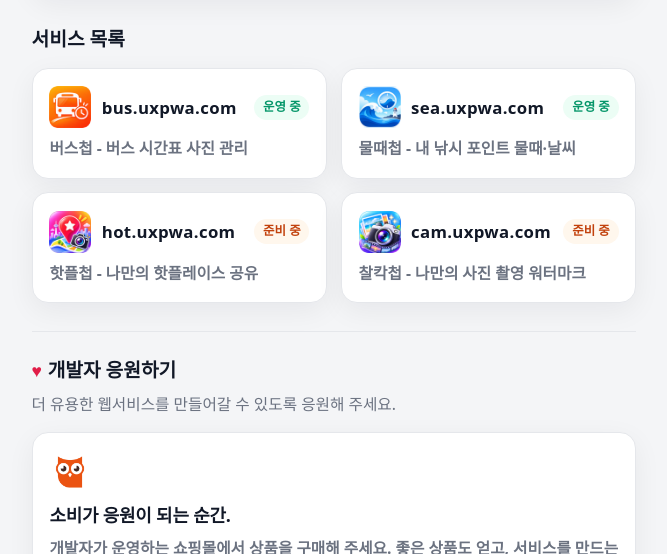
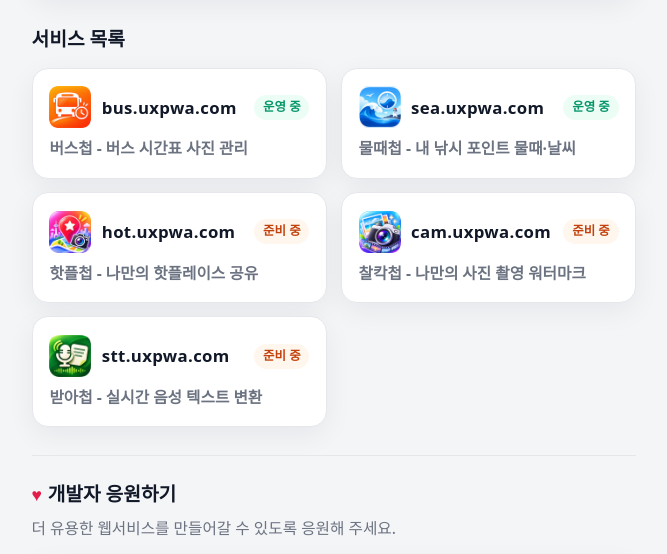
Before and after one commit to ryu11kr/home, a website with bundled scripts: page index.html in a window 1280 px wide. Shown: the part 246-800 px from the top of the page, without its empty margins (306-973 px from the left). Built offline with nearby package versions, Linux system fonts and the light colour scheme.

Commit message:
받아첩추가

```diff
--- a/index.html
+++ b/index.html
@@ -268,6 +268,32 @@
                 <span class="service-desc">찰칵첩 - 나만의 사진 촬영 워터마크</span>
               </a>
             </li>
+            <li>
+              <a
+                class="service-card"
+                href="https://stt.uxpwa.com/"
+                target="_blank"
+                rel="noopener noreferrer"
+              >
+                <span class="service-head">
+                  <span class="service-head-main">
+                    <span class="service-icon" aria-hidden="true">
+                      <img
+                        src="./icons/stt-192.png"
+                        alt=""
+                        width="42"
+                        height="42"
+                        loading="lazy"
+                        decoding="async"
+                      />
+                    </span>
+                    <span class="service-url">stt.uxpwa.com</span>
+                  </span>
+                  <span class="badge badge-soon">준비 중</span>
+                </span>
+                <span class="service-desc">받아첩 - 실시간 음성 텍스트 변환</span>
+              </a>
+            </li>
           </ul>
         </section>
 
```
Also changed, not shown: icons/stt-192.png (added).
